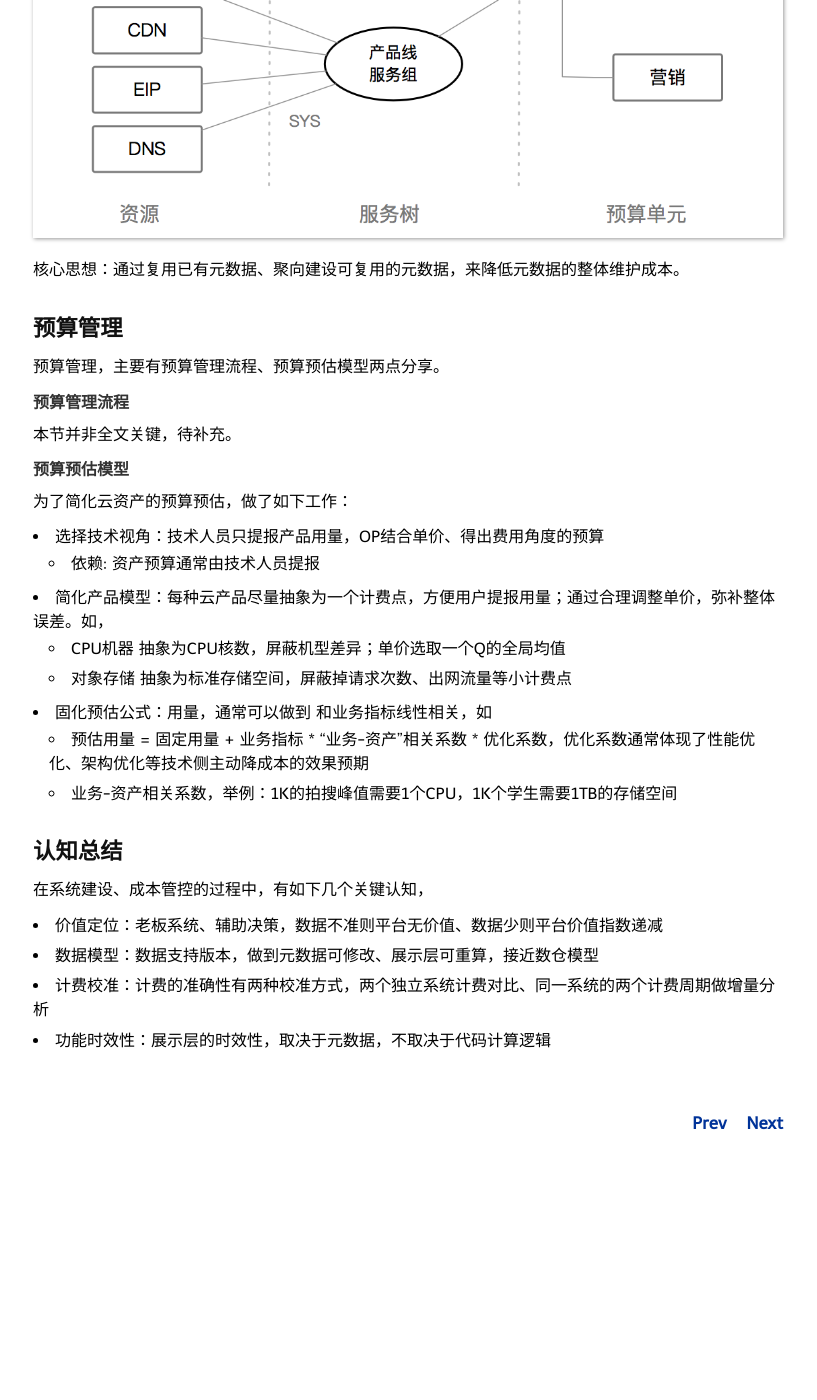
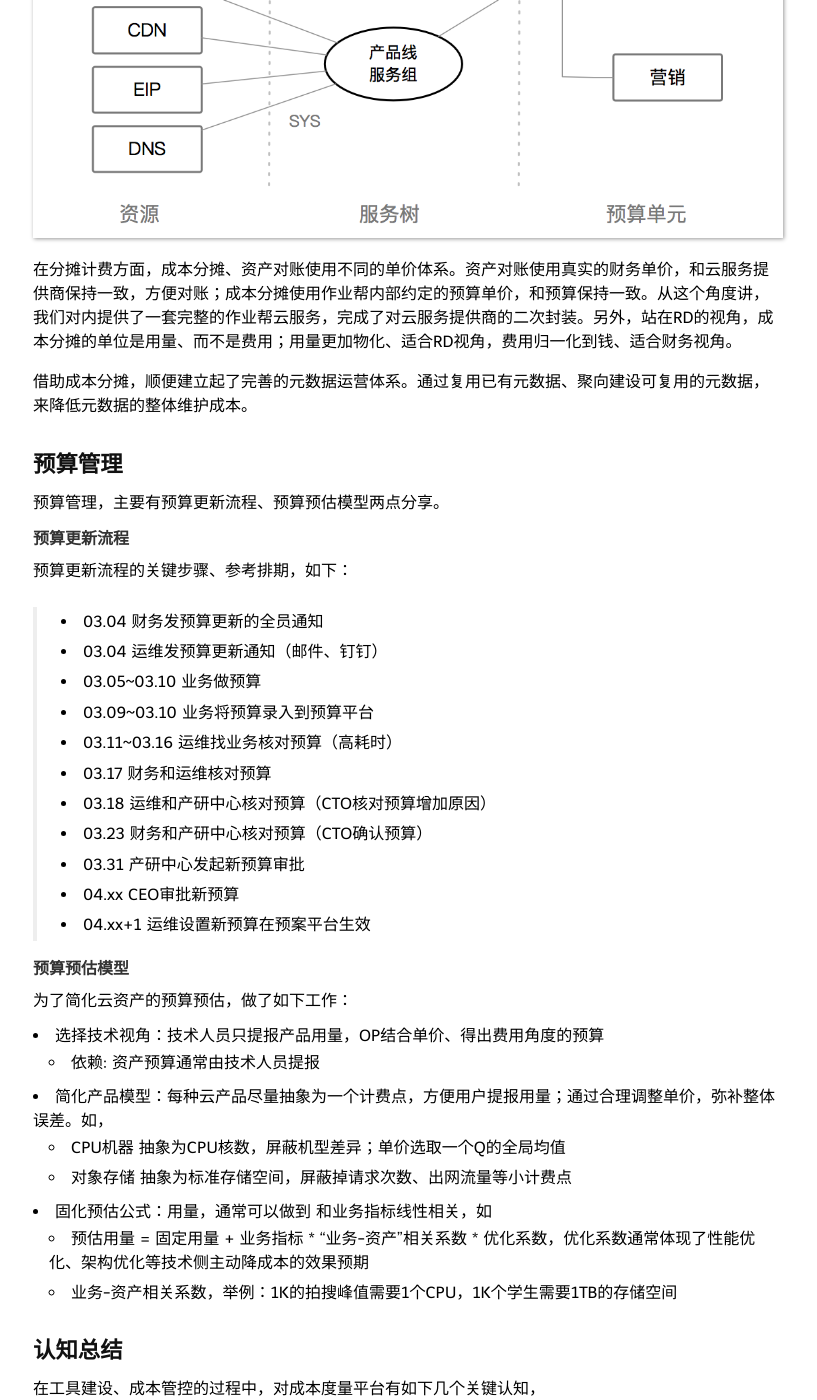
Before and after one commit to niean/niean.github.io, a Jekyll site: the page built from _posts/2020-11-18-tools-cost.markdown, in a window 1280 px wide and 1400 px high, scrolled down 2164 px. Shown: the whole window, without its empty margins (232-1049 px from the left). Built offline with Jekyll 4.4.1, drawn with Linux system fonts in a browser that asks for light colours; comment, search, counter and statistics services are not loaded; before the commit the page ends 3329 px from its top, so only the background shows below that; some of the changed text lies outside the part shown.

Commit message:
update:更新多个文章

```diff
--- a/_posts/2020-11-18-tools-zybcost.markdown
+++ b/_posts/2020-11-18-tools-cost.markdown
@@ -1,13 +1,13 @@
 ---
 layout: post
-title: 云资产成本度量系统介绍
+title: 多云资产成本度量平台
 date: 2020-11-18 20:00
 tags:
   - tools
 ---
 
 ## 导读
-本文主要介绍ZYB的云资产成本度量系统，要点包括：系统技术框架、成本分摊模型、认知总结等。
+本文主要介绍CH的云资产成本度量系统，要点包括：系统技术框架、成本分摊模型、认知总结等。
 
 
 ## 预设
@@ -57,14 +57,28 @@
 
 ![page.png](https://raw.githubusercontent.com/niean/niean.github.io/master/images/20201118/zybtree.png)
 
-核心思想：通过复用已有元数据、聚向建设可复用的元数据，来降低元数据的整体维护成本。
+在分摊计费方面，成本分摊、资产对账使用不同的单价体系。资产对账使用真实的财务单价，和云服务提供商保持一致，方便对账；成本分摊使用作业帮内部约定的预算单价，和预算保持一致。从这个角度讲，我们对内提供了一套完整的作业帮云服务，完成了对云服务提供商的二次封装。另外，站在RD的视角，成本分摊的单位是用量、而不是费用；用量更加物化、适合RD视角，费用归一化到钱、适合财务视角。
+
+借助成本分摊，顺便建立起了完善的元数据运营体系。通过复用已有元数据、聚向建设可复用的元数据，来降低元数据的整体维护成本。
 
 
 ## 预算管理
-预算管理，主要有预算管理流程、预算预估模型两点分享。
+预算管理，主要有预算更新流程、预算预估模型两点分享。
 
-#### 预算管理流程
-本节并非全文关键，待补充。
+#### 预算更新流程
+预算更新流程的关键步骤、参考排期，如下：
+
+> - 03.04 财务发预算更新的全员通知
+> - 03.04 运维发预算更新通知（邮件、钉钉）
+> - 03.05~03.10 业务做预算
+> - 03.09~03.10 业务将预算录入到预算平台
+> - 03.11~03.16 运维找业务核对预算（高耗时）
+> - 03.17 财务和运维核对预算
+> - 03.18 运维和产研中心核对预算（CTO核对预算增加原因）
+> - 03.23 财务和产研中心核对预算（CTO确认预算）
+> - 03.31 产研中心发起新预算审批
+> - 04.xx CEO审批新预算
+> - 04.xx+1 运维设置新预算在预案平台生效
 
 #### 预算预估模型
 为了简化云资产的预算预估，做了如下工作：
@@ -79,9 +93,11 @@
     - 业务-资产相关系数，举例：1K的拍搜峰值需要1个CPU，1K个学生需要1TB的存储空间
 
 ## 认知总结
-在系统建设、成本管控的过程中，有如下几个关键认知，
+在工具建设、成本管控的过程中，对成本度量平台有如下几个关键认知，
 
-- 价值定位：老板系统、辅助决策，数据不准则平台无价值、数据少则平台价值指数递减
-- 数据模型：数据支持版本，做到元数据可修改、展示层可重算，接近数仓模型
-- 计费校准：计费的准确性有两种校准方式，两个独立系统计费对比、同一系统的两个计费周期做增量分析
-- 功能时效性：展示层的时效性，取决于元数据，不取决于代码计算逻辑
+- 价值定位：老板系统、辅助决策，要求数据准确全面、报表灵活多样
+    - 数据是关键，数据不准则平台无价值、数据少则平台价值指数递减；报表是价值输出，匹配老板视角
+- 数据模型：数据支持多版本，做到元数据可修改、结果数据可重算（支持指定范围），接近数仓模型
+- 分摊模型：成本分摊的本质是「云服务转卖」，业务只需要知道「作业帮公有云」，而不需知道背后的云服务提供商，如AWS、阿里、腾讯
+- 数据校准：数据校准有两个途径，即两个独立计算的系统做数据对比(路径维度)、同一系统做两个周期的增量分析(时间维度)
+- 功能时效性：报表的时效性，取决于数据、而不取决于代码逻辑
--- a/_posts/2021-06-30-cloud-cn-architecture.markdown
+++ b/_posts/2021-06-30-cloud-cn-architecture.markdown
@@ -1,6 +1,6 @@
 ---
 layout: post
-title: 云原生架构沉淀和思考
+title: 云原生之架构思考
 date: 2021-06-30 08:30
 tags:
   - thoughts
--- a/_posts/2021-09-05-cloud-multicloud-architecture.markdown
+++ b/_posts/2021-09-05-cloud-multicloud-architecture.markdown
@@ -1,6 +1,6 @@
 ---
 layout: post
-title: 基于云原生的多云架构
+title: 云原生之多云架构
 date: 2021-09-05 22:00
 tags:
   - thoughts
```
Also changed, not shown: _posts/2021-09-10-cloud-cn-tools.markdown (added, +13 -0 lines), 1 other file.
